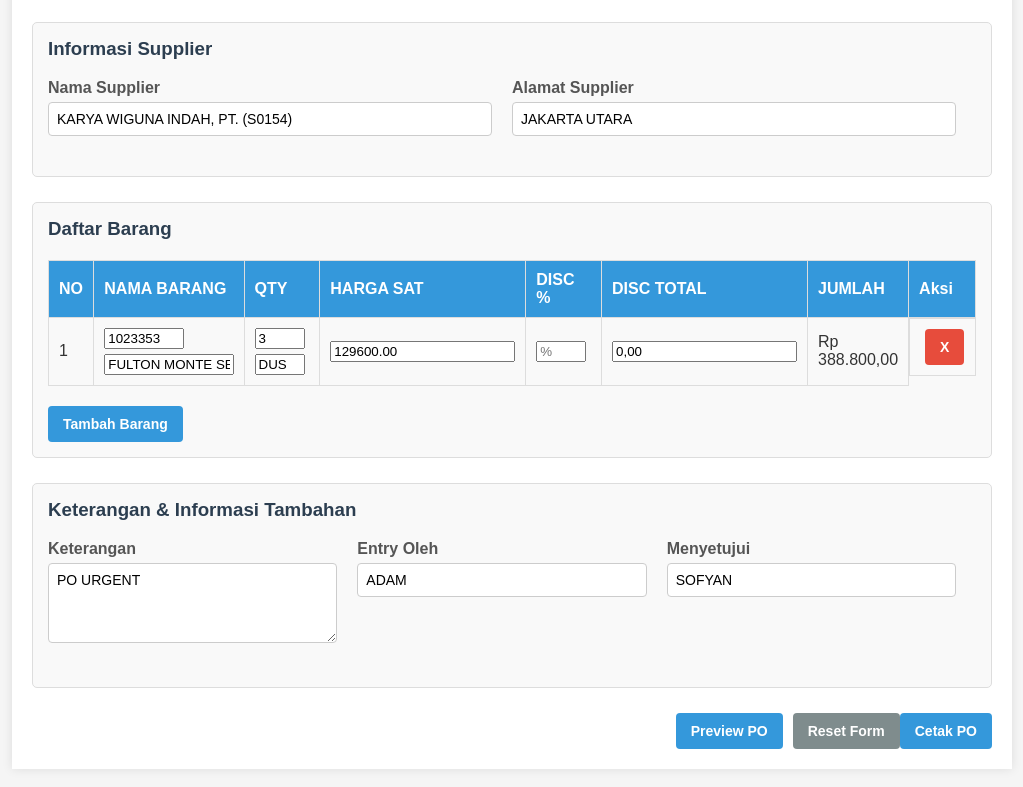
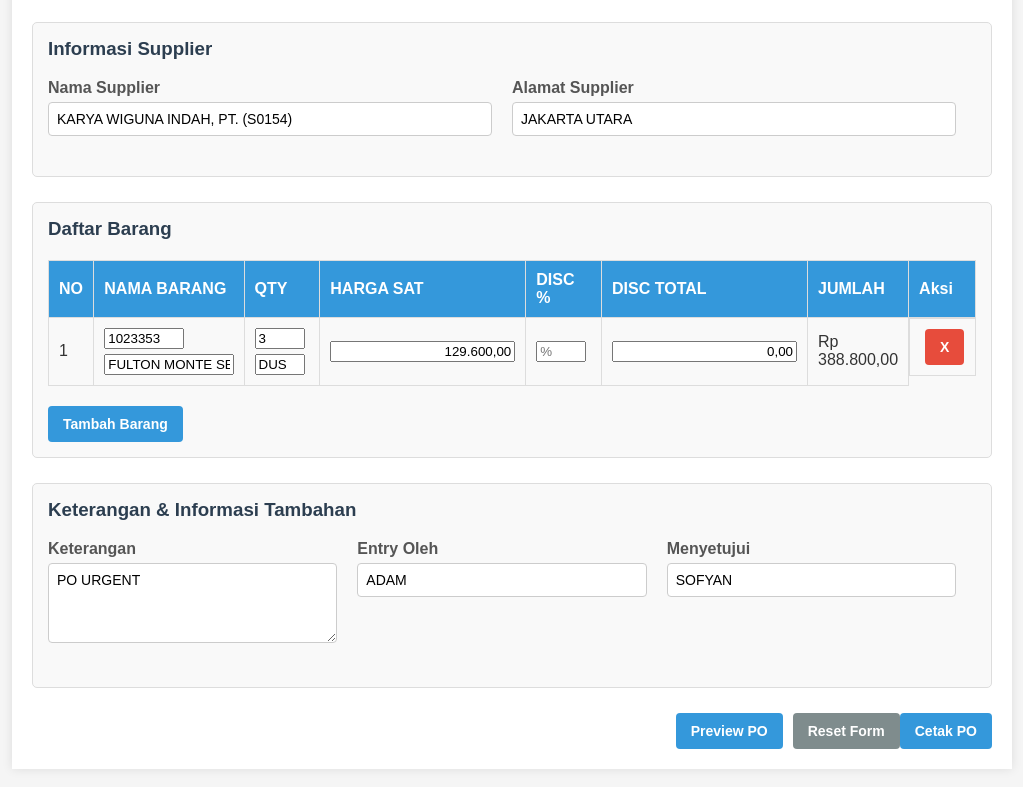
Before and after one commit to grandmitra/manualpo, a plain HTML site: page index.html in a window 1280 px wide. Both pictures are taken after a click on the button "Cetak PO". Shown: the part 432-1219 px from the top of the page, without its empty margins (128-1151 px from the left). Drawn offline with Linux system fonts and the light colour scheme.

Commit message:
Update index.html

```diff
--- a/index.html
+++ b/index.html
@@ -3,7 +3,7 @@
 <head>
     <meta charset="UTF-8">
     <meta name="viewport" content="width=device-width, initial-scale=1.0">
-    <title>Aplikasi Pembuatan Purchase Order</title>
+    <title>Aplikasi Pembuatan Purchase Order v2</title>
     <style>
         * {
             box-sizing: border-box;
@@ -152,6 +152,7 @@
             padding: 20px;
             background-color: white;
             font-family: 'Times New Roman', serif;
+            page-break-inside: avoid;
         }
 
         .print-header {
@@ -176,11 +177,12 @@
             width: 100%;
             border-collapse: collapse;
             margin: 20px 0;
+            font-size: 12px;
         }
 
         .print-table th, .print-table td {
             border: 1px solid #333;
-            padding: 8px;
+            padding: 6px;
             text-align: left;
         }
 
@@ -222,12 +224,18 @@
                 top: 0;
                 width: 100%;
                 border: none;
-                padding: 0;
+                padding: 20px;
                 margin: 0;
+                background-color: white;
+                box-shadow: none;
             }
 
             .no-print {
-                display: none;
+                display: none !important;
+            }
+
+            .print-container {
+                display: block !important;
             }
         }
 
@@ -246,6 +254,14 @@
 
         .currency::before {
             content: "Rp ";
+        }
+
+        .currency-input {
+            text-align: right;
+        }
+
+        .print-visible {
+            display: block !important;
         }
     </style>
 </head>
@@ -409,6 +425,10 @@
         <div style="text-align: right; margin-top: 20px; font-weight: bold; font-size: 16px;">
             TOTAL : <span id="printGrandTotal" class="currency"></span>
         </div>
+
+        <div style="text-align: center; margin-top: 20px; font-size: 12px;">
+            Halaman 1 dari 1
+        </div>
     </div>
 
     <script>
@@ -431,12 +451,37 @@
             updatePrintPreview();
         });
 
+        // Function to parse currency string to number
+        function parseCurrency(value) {
+            if (!value || value === '') return 0;
+            // Remove "Rp ", dots (thousands separators), and replace comma with dot
+            let cleanValue = value.toString()
+                .replace(/Rp\s*/g, '')
+                .replace(/\./g, '')
+                .replace(/,/g, '.');
+            return parseFloat(cleanValue) || 0;
+        }
+
+        // Function to format number to currency string
+        function formatCurrency(value) {
+            // Format with dots as thousands separator and comma as decimal separator
+            let parts = value.toFixed(2).split('.');
+            let integerPart = parts[0].replace(/\B(?=(\d{3})+(?!\d))/g, '.');
+            return integerPart + ',' + parts[1];
+        }
+
         // Function to add a new item row
         function addItemRow(item = null) {
             itemCount++;
             const tbody = document.getElementById('itemsBody');
             const row = document.createElement('tr');
             row.id = `itemRow${itemCount}`;
+
+            // Format price for display
+            let displayPrice = '';
+            if (item && item.price) {
+                displayPrice = formatCurrency(parseFloat(item.price));
+            }
 
             row.innerHTML = `
                 <td>${itemCount}</td>
@@ -446,13 +491,19 @@
                     <input type="text" class="item-name" placeholder="Nama barang" value="${item ? item.name : ''}" style="width: 100%;">
                 </td>
                 <td>
-                    <input type="text" class="item-qty" placeholder="Qty" value="${item ? item.qty : ''}" style="width: 50px;">
+                    <input type="text" class="item-qty" placeholder="Qty" value="${item ? item.qty : '1'}" style="width: 50px;">
                     <input type="text" class="item-unit" placeholder="Unit" value="${item ? item.unit : 'DUS'}" style="width: 50px; margin-top: 5px;">
                 </td>
-                <td><input type="text" class="item-price currency-input" placeholder="Harga" value="${item ? item.price : ''}"></td>
-                <td><input type="text" class="item-discount-percent" placeholder="%" value="${item ? item.discountPercent : ''}" style="width: 50px;"></td>
-                <td><input type="text" class="item-discount-amount currency-input" placeholder="Diskon" value="${item ? item.discountAmount : '0.00'}" readonly></td>
-                <td><span class="item-total currency">0</span></td>
+                <td>
+                    <input type="text" class="item-price currency-input" placeholder="Harga" value="${displayPrice}" onblur="formatCurrencyInput(this)">
+                </td>
+                <td>
+                    <input type="text" class="item-discount-percent" placeholder="%" value="${item ? item.discountPercent : ''}" style="width: 50px;">
+                </td>
+                <td>
+                    <input type="text" class="item-discount-amount currency-input" placeholder="Diskon" value="${item && item.discountAmount ? formatCurrency(parseFloat(item.discountAmount)) : '0,00'}" readonly>
+                </td>
+                <td><span class="item-total currency">${item && item.price ? formatCurrency(parseFloat(item.price) * (parseFloat(item.qty) || 1)) : '0,00'}</span></td>
                 <td class="item-row-controls">
                     <button type="button" class="btn btn-danger" onclick="removeItemRow(${itemCount})">X</button>
                 </td>
@@ -468,6 +519,13 @@
             });
 
             calculateRowTotal({target: row.querySelector('.item-price')});
+        }
+
+        // Function to format currency input on blur
+        function formatCurrencyInput(input) {
+            let value = parseCurrency(input.value);
+            input.value = formatCurrency(value);
+            calculateRowTotal({target: input});
         }
 
         // Function to remove an item row
@@ -504,7 +562,7 @@
             if (!row) return;
 
             const qty = parseFloat(row.querySelector('.item-qty').value) || 0;
-            const price = parseFloat(row.querySelector('.item-price').value.replace(/[^0-9.-]+/g, "")) || 0;
+            const price = parseCurrency(row.querySelector('.item-price').value);
             const discountPercent = parseFloat(row.querySelector('.item-discount-percent').value) || 0;
 
             let discountAmount = 0;
@@ -512,8 +570,9 @@
             if (discountPercent > 0) {
                 discountAmount = (qty * price * discountPercent) / 100;
             } else {
+                // If discount percent is not set, use the discount amount field
                 const discountInput = row.querySelector('.item-discount-amount').value;
-                discountAmount = parseFloat(discountInput.replace(/[^0-9.-]+/g, "")) || 0;
+                discountAmount = parseCurrency(discountInput);
             }
 
             const total = (qty * price) - discountAmount;
@@ -528,20 +587,16 @@
             updatePrintPreview();
         }
 
-        // Function to format currency
-        function formatCurrency(value) {
-            return value.toLocaleString('id-ID', {
-                minimumFractionDigits: 2,
-                maximumFractionDigits: 2
-            });
-        }
-
         // Function to update print preview
         function updatePrintPreview() {
+            console.log("Updating print preview...");
+
             // Company info
+            const companyName = document.getElementById('companyName').value;
+            const companyAddress = document.getElementById('companyAddress').value;
             document.getElementById('printCompanyInfo').innerHTML = `
-                <strong>${document.getElementById('companyName').value}</strong><br>
-                ${document.getElementById('companyAddress').value.replace(/\n/g, '<br>')}
+                <strong>${companyName}</strong><br>
+                ${companyAddress.replace(/\n/g, '<br>')}
             `;
 
             // PO info
@@ -563,10 +618,10 @@
                 const name = row.querySelector('.item-name').value || '';
                 const qty = row.querySelector('.item-qty').value || '0';
                 const unit = row.querySelector('.item-unit').value || '';
-                const price = parseFloat(row.querySelector('.item-price').value.replace(/[^0-9.-]+/g, "")) || 0;
+                const price = parseCurrency(row.querySelector('.item-price').value);
                 const discountPercent = row.querySelector('.item-discount-percent').value || '';
-                const discountAmount = parseFloat(row.querySelector('.item-discount-amount').value.replace(/[^0-9.-]+/g, "")) || 0;
-                const total = parseFloat(row.querySelector('.item-total').textContent.replace(/[^0-9.-]+/g, "")) || 0;
+                const discountAmount = parseCurrency(row.querySelector('.item-discount-amount').value);
+                const total = parseCurrency(row.querySelector('.item-total').textContent);
 
                 subtotal += qty * price;
                 totalDiscount += discountAmount;
@@ -576,10 +631,10 @@
                     <td>${index + 1}</td>
                     <td>${code} ${name}</td>
                     <td>${qty} ${unit}</td>
-                    <td class="currency">${formatCurrency(price)}</td>
+                    <td>${formatCurrency(price)}</td>
                     <td>${discountPercent}</td>
-                    <td class="currency">${formatCurrency(discountAmount)}</td>
-                    <td class="currency">${formatCurrency(total)}</td>
+                    <td>${formatCurrency(discountAmount)}</td>
+                    <td>${formatCurrency(total)}</td>
                 `;
 
                 printTableBody.appendChild(printRow);
@@ -612,10 +667,13 @@
             const now = new Date();
             document.getElementById('printTimestamp').textContent =
                 `${now.getDate().toString().padStart(2, '0')}/${(now.getMonth()+1).toString().padStart(2, '0')}/${now.getFullYear()} ${now.getHours().toString().padStart(2, '0')}:${now.getMinutes().toString().padStart(2, '0')}:${now.getSeconds().toString().padStart(2, '0')}`;
+
+            console.log("Print preview updated successfully");
         }
 
         // Function to format date
         function formatDate(dateString) {
+            if (!dateString) return '';
             const date = new Date(dateString);
             return `${date.getDate().toString().padStart(2, '0')}/${(date.getMonth()+1).toString().padStart(2, '0')}/${date.getFullYear()}`;
         }
@@ -636,6 +694,29 @@
             document.getElementById('previewBtn').textContent = 'Preview PO';
         }
 
+        // Function to print PO
+        function printPO() {
+            console.log("Printing PO...");
+
+            // Ensure print preview is updated
+            updatePrintPreview();
+
+            // Show print container
+            document.getElementById('printContainer').style.display = 'block';
+
+            // Wait a moment for DOM to update
+            setTimeout(() => {
+                // Trigger print
+                window.print();
+
+                // Hide print container after printing
+                setTimeout(() => {
+                    document.getElementById('printContainer').style.display = 'none';
+                    document.getElementById('previewBtn').textContent = 'Preview PO';
+                }, 500);
+            }, 100);
+        }
+
         // Function to reset form
         function resetForm() {
             if (confirm('Apakah Anda yakin ingin mereset form? Semua data akan dihapus.')) {
@@ -653,8 +734,11 @@
                 document.getElementById('entryBy').value = 'ADAM';
                 document.getElementById('approvedBy').value = 'SOFYAN';
 
-                // Add one empty item row
-                addItemRow();
+                // Add one sample item row
+                addItemRow(sampleItem);
+
+                // Update preview
+                updatePrintPreview();
 
                 // Hide preview
                 hidePrintPreview();
@@ -676,10 +760,7 @@
 
         document.getElementById('resetBtn').addEventListener('click', resetForm);
 
-        document.getElementById('printBtn').addEventListener('click', function() {
-            updatePrintPreview();
-            window.print();
-        });
+        document.getElementById('printBtn').addEventListener('click', printPO);
 
         // Add event listeners to all form inputs for live preview update
         const formInputs = document.querySelectorAll('.form-section input, .form-section textarea, .form-section select');
@@ -687,14 +768,8 @@
             input.addEventListener('input', updatePrintPreview);
         });
 
-        // Format currency inputs on blur
-        document.addEventListener('blur', function(e) {
-            if (e.target.classList.contains('currency-input')) {
-                const value = parseFloat(e.target.value.replace(/[^0-9.-]+/g, "")) || 0;
-                e.target.value = formatCurrency(value);
-                calculateRowTotal(e);
-            }
-        }, true);
+        // Initialize the form
+        updatePrintPreview();
     </script>
 </body>
 </html>
```
